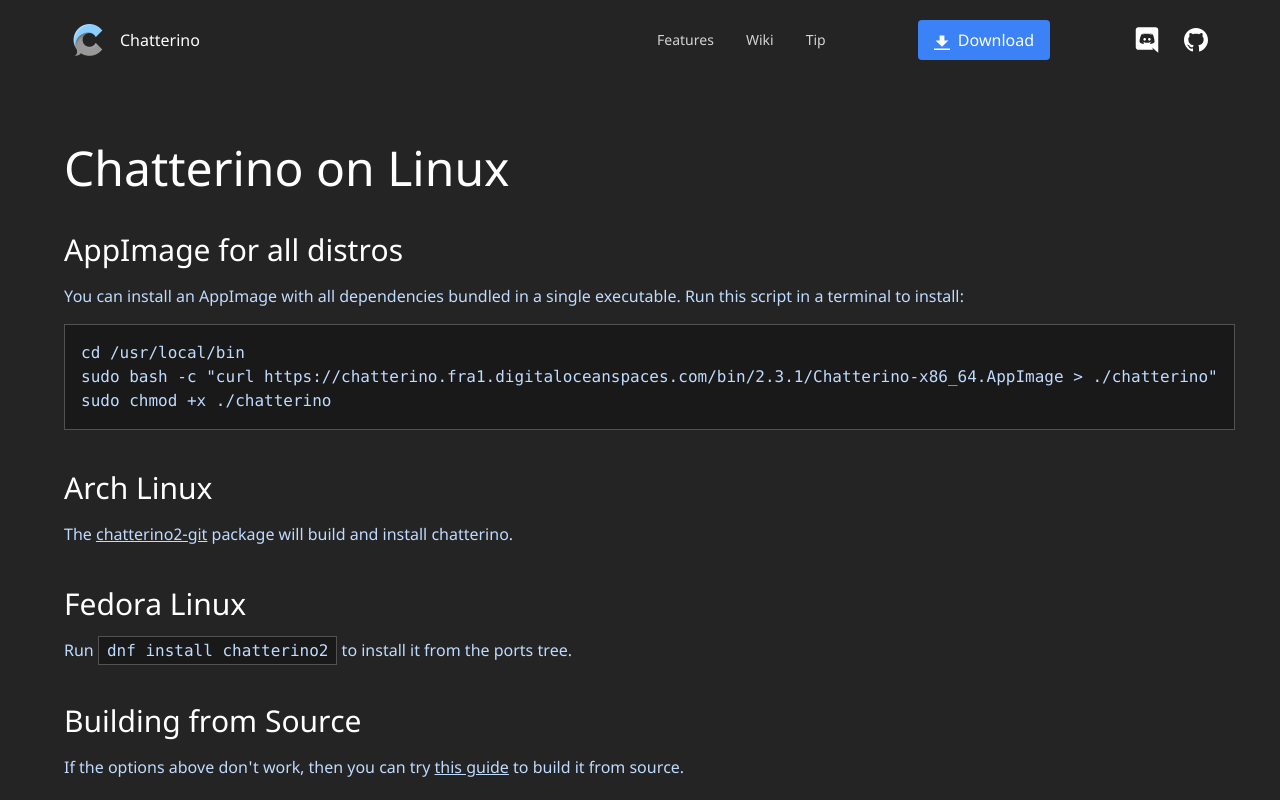
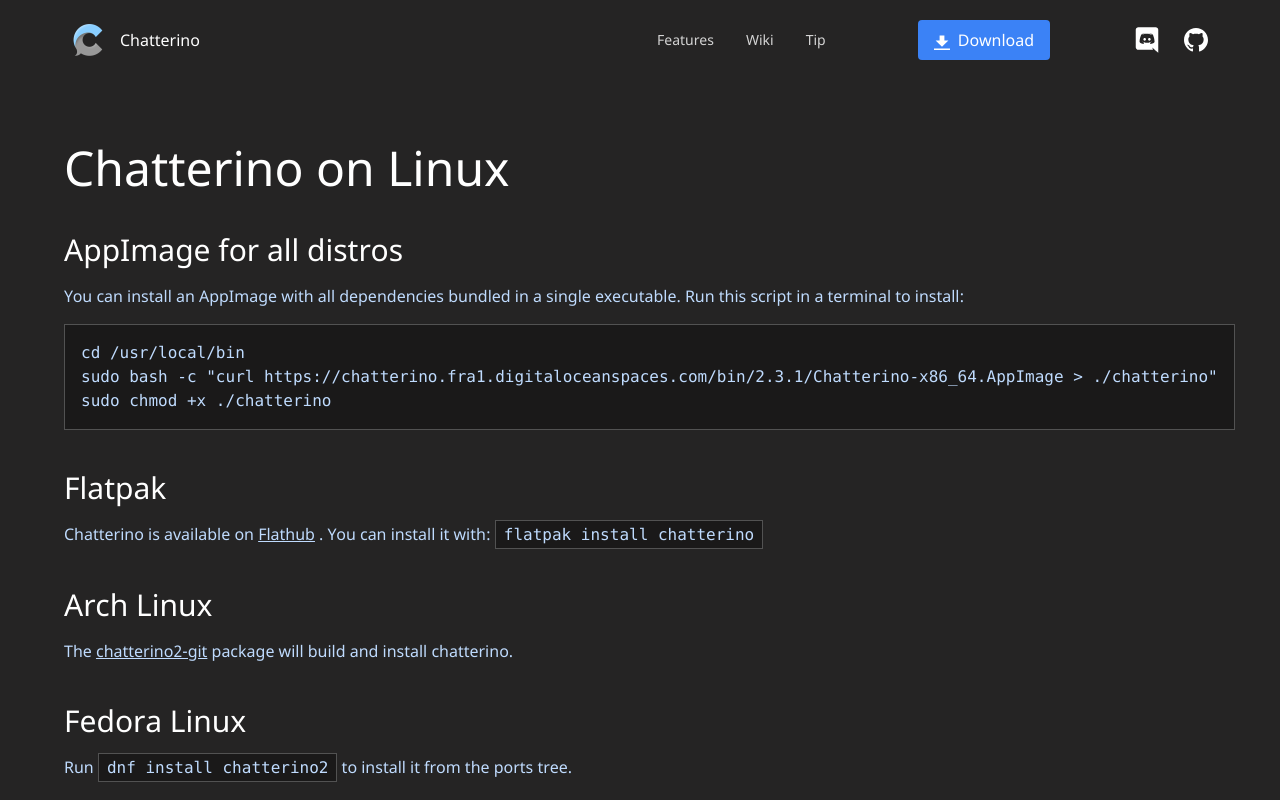
Before and after one commit to Chatterino/website, a Next.js app: page /linux in a window 1280 px wide. Shown: the top 800 px of the page. Built offline with nearby package versions, Linux system fonts and the light colour scheme.

Commit message:
Add Flatpak link

```diff
--- a/pages/linux.js
+++ b/pages/linux.js
@@ -24,6 +24,18 @@
               </pre>
               <pre>sudo chmod +x ./chatterino</pre>
             </div>
+          </Text>
+          {/* Flatpak */}
+          <h2 className="text-3xl pt-10 pb-4">Flatpak</h2>
+          <Text>
+            Chatterino is available on {" "}
+            <Link href="https://flathub.org/apps/details/com.chatterino.chatterino">
+              Flathub
+             </Link>{" "}.
+             You can install it with: {" "}
+            <code className="p-1 px-2 mt-4 border-gray-600 border bg-gray-900">
+              flatpak install chatterino
+            </code>{" "}
           </Text>
           {/* AUR */}
           <h2 className="text-3xl pt-10 pb-4">Arch Linux</h2>
```
